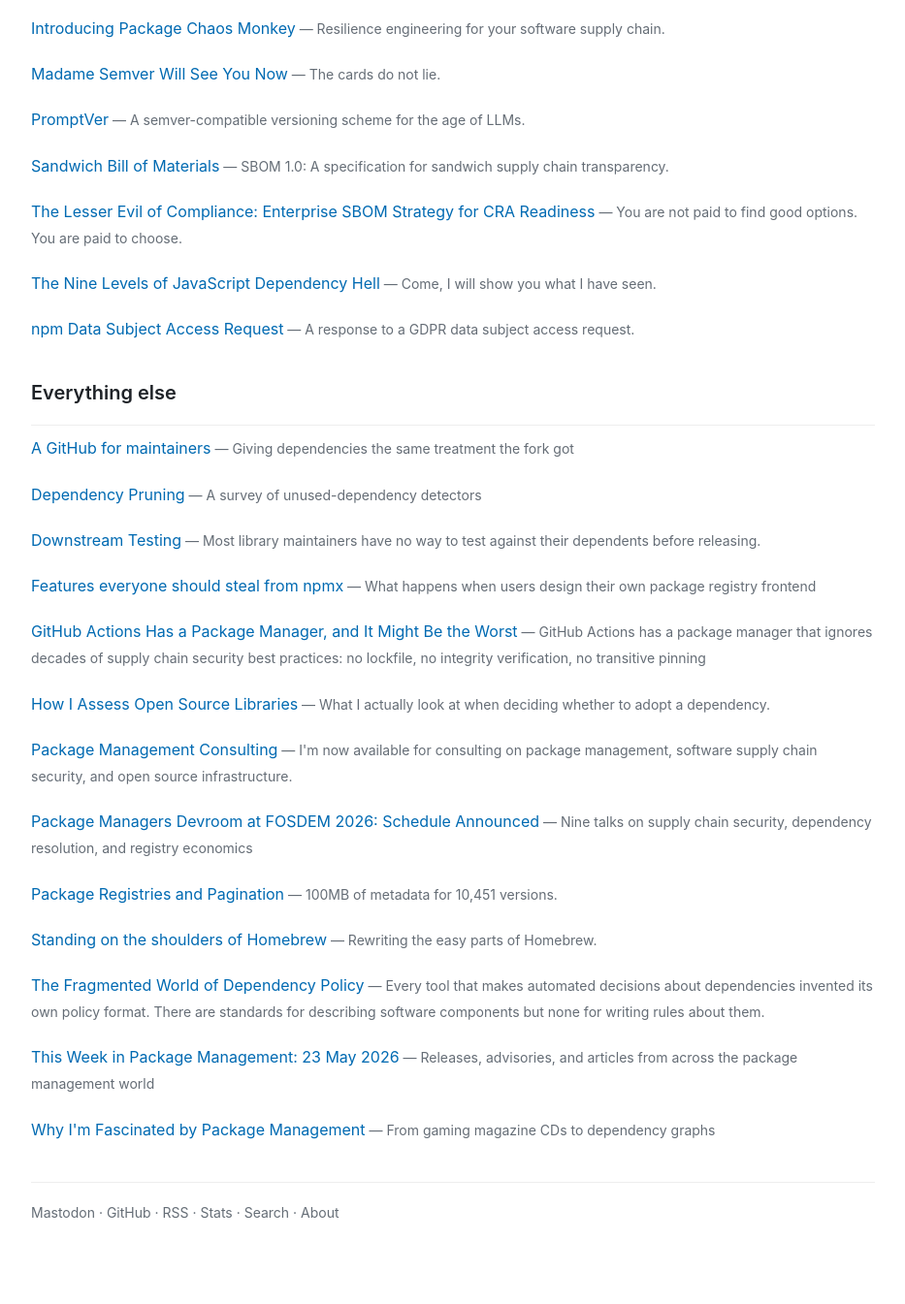
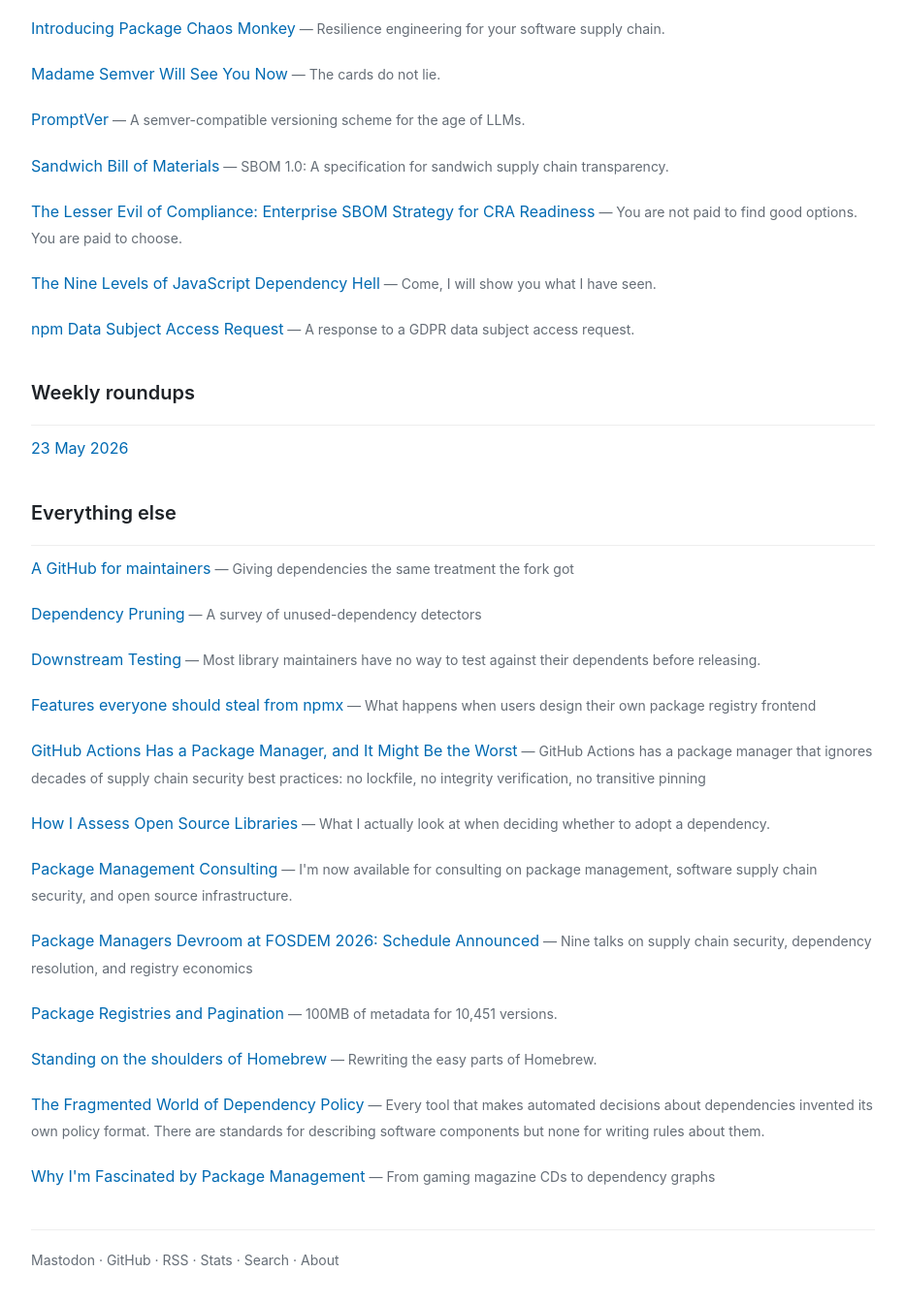
Before and after one commit to andrew/nesbitt.io, a Jekyll site: the page built from package-managers.md, in a window 1280 px wide and 1400 px high, scrolled down 5920 px. Shown: the top 1345 px of the window at 97% size, without its empty margins (173-1106 px from the left). Built offline with Jekyll 4.4.1, drawn with Linux system fonts in a browser that asks for light colours; comment, search, counter and statistics services are not loaded.

Commit message:
Add weekly roundups section to package managers page

```diff
--- a/package-managers.md
+++ b/package-managers.md
@@ -122,9 +122,20 @@ description: Posts about package management, dependency resolution, and software
 {%- endfor -%}
 </section>
 
+<h3 id="weekly">Weekly roundups</h3>
+
+{%- assign weekly_posts = pm_posts | where_exp: "post", "post.tags contains 'weekly'" -%}
+<section class="posts">
+{%- for post in weekly_posts -%}
+<div class="post-item">
+  <a class="post-link" href="{{ post.url | relative_url }}">{{ post.date | date: "%-d %B %Y" }}</a>
+</div>
+{%- endfor -%}
+</section>
+
 <h3 id="everything-else">Everything else</h3>
 
-{%- assign categorized_posts = reference_posts | concat: deepdive_posts | concat: tools_posts | concat: security_posts | concat: satire_posts | concat: idea_posts | map: "url" -%}
+{%- assign categorized_posts = reference_posts | concat: deepdive_posts | concat: tools_posts | concat: security_posts | concat: satire_posts | concat: idea_posts | concat: weekly_posts | map: "url" -%}
 {%- assign other_posts = pm_posts | sort: "title" -%}
 <section class="posts">
 {%- for post in other_posts -%}
```
Also changed, not shown: _data/stats.json (+4 -4 lines).
